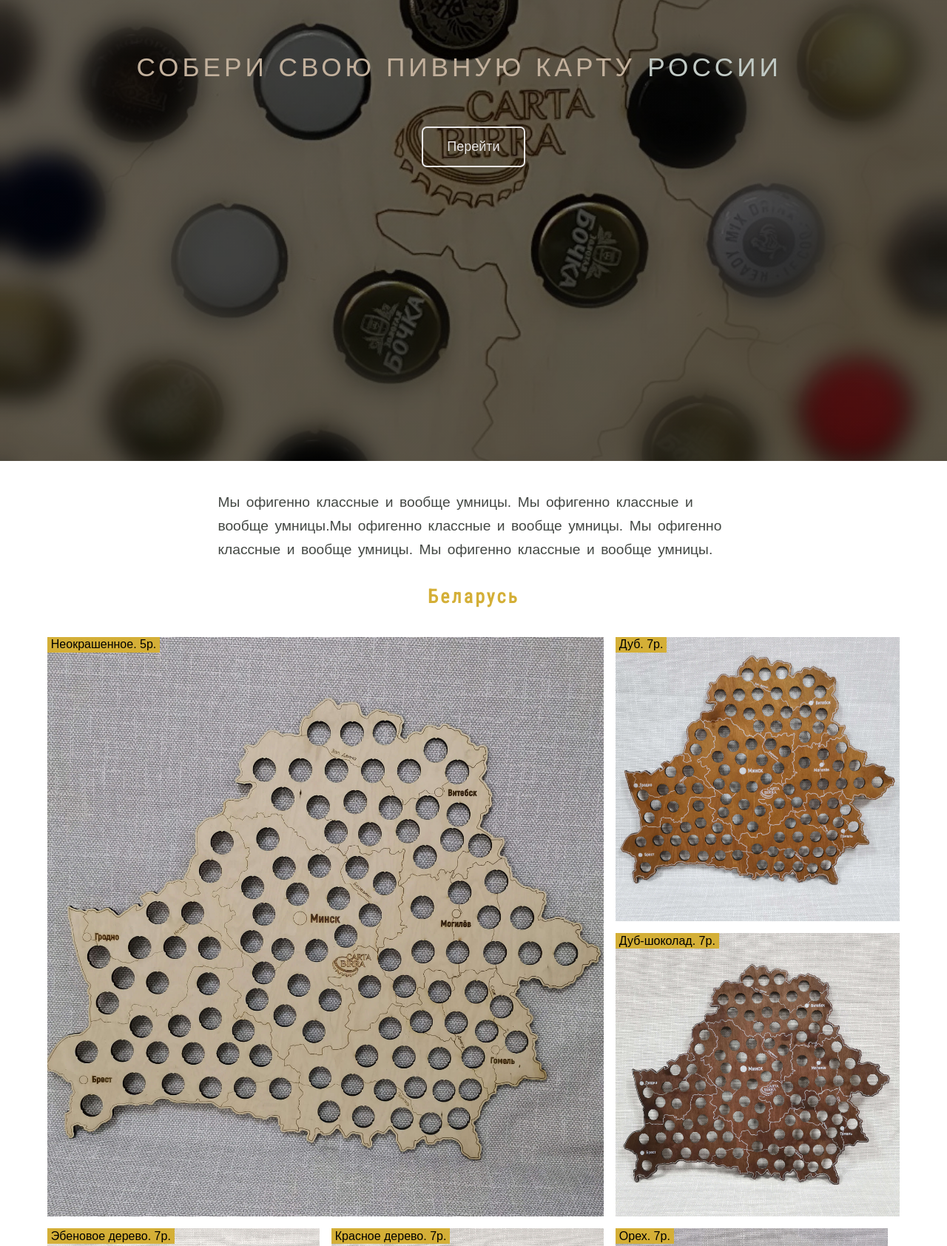
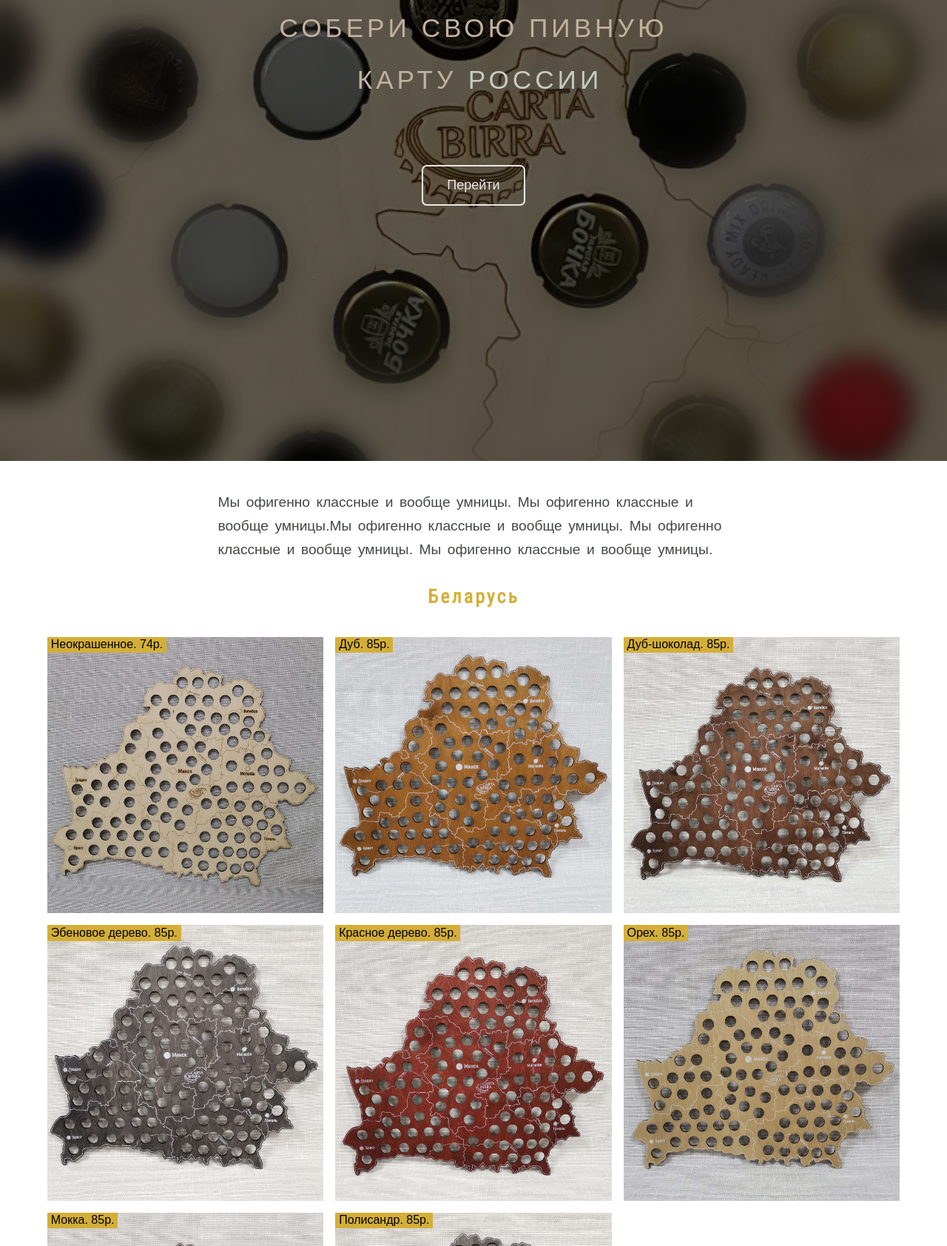
Before and after one commit to AlexSimax/toversi, a Gatsby site: page / in a window 1280 px wide. Shown: the part 269-1953 px from the top of the page at 74% size. Built offline with nearby package versions, Linux system fonts and the light colour scheme; Gatsby itself is replaced by a stand-in of ours.

Commit message:
first screen

```diff
--- a/src/components/HomePageComponents/Gallery.js
+++ b/src/components/HomePageComponents/Gallery.js
@@ -48,6 +48,20 @@ const SINGLE_IMAGE = graphql`
         }
       }
     }
+    img7: file(relativePath: { eq: "Oreh_01.jpg" }) {
+      childImageSharp {
+        fluid(maxWidth: 1000) {
+          ...GatsbyImageSharpFluid_tracedSVG
+        }
+      }
+    }
+    img8: file(relativePath: { eq: "Oreh_01.jpg" }) {
+      childImageSharp {
+        fluid(maxWidth: 1000) {
+          ...GatsbyImageSharpFluid_tracedSVG
+        }
+      }
+    }
   }
 `
 
@@ -62,32 +76,42 @@ export default function Gallery() {
         const img4 = data.img4.childImageSharp.fluid
         const img5 = data.img5.childImageSharp.fluid
         const img6 = data.img6.childImageSharp.fluid
+        const img7 = data.img7.childImageSharp.fluid
+        const img8 = data.img8.childImageSharp.fluid
         return (
           <Section>
             <GalleryWrapper>
               <div className="item item-1">
                 <Img fluid={img1} />
-                <p className="info">Неокрашенное. 5р.</p>
+                <p className="info">Неокрашенное. 74р.</p>
               </div>
               <div className="item item-2">
                 <Img fluid={img2} />
-                <p className="info">Дуб. 7р.</p>
+                <p className="info">Дуб. 85р.</p>
               </div>
               <div className="item item-3">
                 <Img fluid={img3} />
-                <p className="info">Дуб-шоколад. 7р.</p>
+                <p className="info">Дуб-шоколад. 85р.</p>
               </div>
               <div className="item item-4">
                 <Img fluid={img4} />
-                <p className="info">Эбеновое дерево. 7р.</p>
+                <p className="info">Эбеновое дерево. 85р.</p>
               </div>
               <div className="item item-5">
                 <Img fluid={img5} />
-                <p className="info">Красное дерево. 7р.</p>
+                <p className="info">Красное дерево. 85р.</p>
               </div>
               <div className="item item-6">
                 <Img fluid={img6} />
-                <p className="info">Орех. 7р.</p>
+                <p className="info">Орех. 85р.</p>
+              </div>
+              <div className="item item-3">
+                <Img fluid={img3} />
+                <p className="info">Мокка. 85р.</p>
+              </div>
+              <div className="item item-4">
+                <Img fluid={img4} />
+                <p className="info">Полисандр. 85р.</p>
               </div>
             </GalleryWrapper>
           </Section>
@@ -113,7 +137,7 @@ const GalleryWrapper = styled.div`
     padding: 0.1rem 0.3rem;
   }
   .item:hover {
-    transform: scale(1.03);
+    transform: scale(1.05);
   }
   @media (min-width: 576px) {
     grid-template-columns: 1fr 1fr;
@@ -127,10 +151,10 @@ const GalleryWrapper = styled.div`
     .gatsby-image-wrapper {
       height: 100%;
     }
-    grid-template-areas:
+    /* grid-template-areas:
       "one one two two"
-      "one one three three";
-    .item-1 {
+      "one one three three"; */
+    /* .item-1 {
       grid-area: one;
     }
     .item-2 {
@@ -138,6 +162,6 @@ const GalleryWrapper = styled.div`
     }
     .item-3 {
       grid-area: three;
-    }
+    } */
   }
 `
--- a/src/components/ServicePageComponents/WeDo.js
+++ b/src/components/ServicePageComponents/WeDo.js
@@ -36,10 +36,8 @@ const ProductList = styled.div`
   display: flex;
   justify-content: space-between;
   @media (max-width: 660px) {
-    /* display: block; */
     flex-direction: column;
     align-items: center;
     margin: 2rem auto;
-    /* width: auto; */
   }
 `
--- a/src/components/ServicePageComponents/WeSale.js
+++ b/src/components/ServicePageComponents/WeSale.js
@@ -43,10 +43,8 @@ const ProductList = styled.div`
   display: flex;
   justify-content: space-between;
   @media (max-width: 660px) {
-    /* display: block; */
     flex-direction: column;
     align-items: center;
     margin: 2rem auto;
-    /* width: auto; */
   }
 `
--- a/src/pages/index.js
+++ b/src/pages/index.js
@@ -22,8 +22,11 @@ export default class IndexPage extends Component {
             <Navbar />
             <PageHeader>
               <h1 className="h1">
-                Собери свою пивную карту
-                <div>
+                Собери свою пивную <br />
+              </h1>
+              <div class="second_h1">
+                <span>карту</span>
+                <div className="div__absolute">
                   <ul className="h1__ul">
                     <li className="h1__ul_li">Беларуси</li>
                     <li className="h1__ul_li">России</li>
@@ -31,8 +34,7 @@ export default class IndexPage extends Component {
                     <li className="h1__ul_li">Беларуси</li>
                   </ul>
                 </div>
-              </h1>
-
+              </div>
               <Link to="/pay">
                 <button>Перейти</button>
               </Link>
--- a/src/utils/Header.js
+++ b/src/utils/Header.js
@@ -32,22 +32,38 @@ const DefaultHeader = styled(IndexHeader)`
     font-size: 2.2rem;
     font-weight: 100;
     letter-spacing: 5px;
-    line-height: 1.6;
-    padding-top: 20%;
+    line-height: 2;
+    padding-top: 15%;
     color: #c3b19d;
     width: 100%;
     justify-content: center;
     text-align: center;
   }
-  .h1 div {
+  .second_h1 {
     position: relative;
+    display: flex;
+    font-size: 2.2rem;
+    font-weight: 100;
+    letter-spacing: 5px;
+    line-height: 2;
+    color: #c3b19d;
+    width: 100%;
+    justify-content: center;
+    text-align: center;
+  }
+  .second_h1 span {
+    padding-right: 180px;
+  }
+  .div__absolute {
+    position: absolute;
+    left: 48%;
     height: 60px;
     width: auto;
     overflow: hidden;
   }
-  .h1 div ul {
+  .div__absolute ul {
     margin: -120px 8% 10px 7%;
-    padding-right: 8px;
+    padding-right: 10px;
     text-align: left;
     animation: up 10s linear infinite;
   }
@@ -74,7 +90,7 @@ const DefaultHeader = styled(IndexHeader)`
       transform: translateY(120px);
     }
   }
-  .h1 div ul li {
+  .div__absolute ul li {
     list-style-type: none;
     height: 60px;
     color: var(--green-1);
@@ -93,7 +109,7 @@ const DefaultHeader = styled(IndexHeader)`
     background: transparent;
     font-size: 18px;
     padding: 15px 32px;
-    margin-top: 3rem;
+    margin-top: 5rem;
     margin-bottom: 15px;
     border: 2px solid ${styles.colors.buttonBorder};
     border-radius: 7px;
@@ -108,30 +124,57 @@ const DefaultHeader = styled(IndexHeader)`
     ${styles.transObject({ time: "0.4s" })};
     cursor: pointer;
   }
-  /* h1 {  // old version
-    font-size: 2.2rem;
-    font-weight: 100;
-    letter-spacing: 5px;
-    line-height: 1.6;
-    padding-top: 20%;
-    color: #c3b19d;
-  } */
-  @media (min-width: 769px) and (max-width: 1024px) {
-    h1 {
-      font-size: 1.8rem;
-      line-height: 1.4;
-    }
-  }
 
   @media (max-width: 768px) {
-    h1 {
-      font-size: 1.4rem;
+    .h1 {
       line-height: 1.8;
-      padding-top: 42%;
-      margin-bottom: 16%;
+      padding-top: 20%;
     }
     h3 {
       margin-bottom: 4%;
+    }
+  }
+  @media (max-width: 610px) {
+    .h1 {
+      font-size: 1.6rem;
+      line-height: 1.8;
+      padding-top: 40%;
+    }
+    .second_h1 {
+      font-size: 1.6rem;
+    }
+    .second_h1 span {
+      padding-right: 150px;
+    }
+  }
+  @media (max-width: 495px) {
+    .h1 {
+      font-size: 1.3rem;
+      line-height: 3;
+      padding-top: 35%;
+    }
+    .second_h1 {
+      font-size: 1.3rem;
+    }
+    .second_h1 span {
+      padding-right: 130px;
+    }
+  }
+  @media (max-width: 427px) {
+    .h1 {
+      font-size: 1.3rem;
+      line-height: 3;
+      padding-top: 30%;
+    }
+    .second_h1 {
+      font-size: 1.3rem;
+    }
+    .second_h1 span {
+      padding-right: 130px;
+      padding-top: 8px;
+    }
+    .div__absolute {
+      top: 8px;
     }
   }
 `
--- a/src/utils/styles.js
+++ b/src/utils/styles.js
@@ -9,6 +9,21 @@ export const colors = {
   mainHoverGrey: `#ccc`,
   mainHoverBcgr: `#edf9e0`,
   buttonBorder: `#eae8e8`,
+  primary_1: "#fff9f3",
+  primary_2: "#e9ddce",
+  primary_3: "#c3b19d",
+  primary_4: "#a28d74",
+  primary_5: "#7f684f",
+  blue_1: "#bebfc5",
+  blue_2: "#9092a0",
+  blue_3: "#6f7286",
+  blue_4: "#54586f",
+  blue_5: "#3a3e57",
+  green_1: "#c2cbc6",
+  green_2: "#94a89c",
+  green_3: "#718c7c",
+  green_4: "#537561",
+  green_5: "#395b47",
 }
 export const textSlanted = `font-family: 'Roboto'`
 export const textTitle = `font-family: 'Lora'`
```
Also changed, not shown: src/pages/products/ColorFree.js (added), src/pages/products/Dub.js (added).
